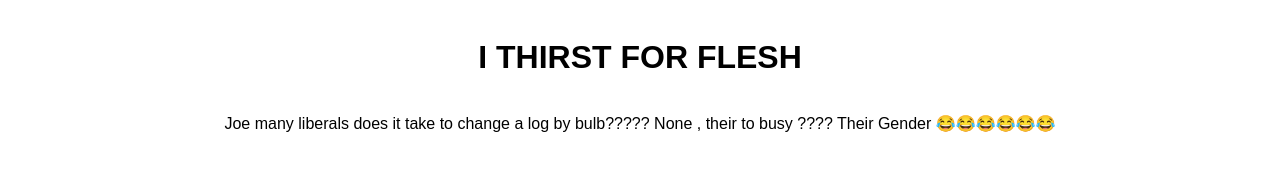
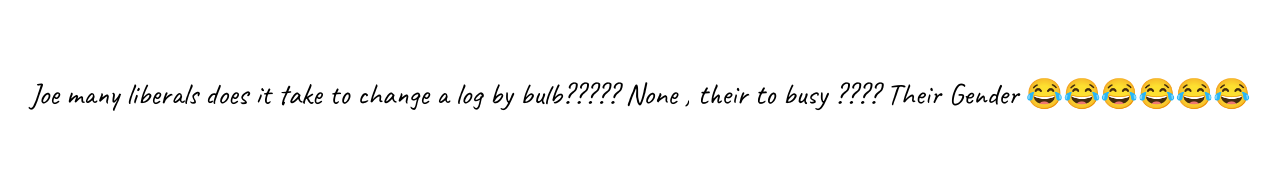
Before and after one commit to realeuan/realeuan.github.io, a plain HTML site: page index.html in a window 1280 px wide. Drawn offline with Linux system fonts and the light colour scheme.

Commit message:
font and that

```diff
--- a/index.html
+++ b/index.html
@@ -2,7 +2,16 @@
 <!-- THIS IS A EUAN MCKENNA WEBSITE -->
 <html>
 <head>
+  <link rel="stylesheet" href="https://fonts.googleapis.com/css?family=Caveat">
 <style>
+h1 {
+  font-size: 40px;
+}
+
+p {
+  font-size: 30px;
+}
+
 .item1 { grid-area: header; }
 .item2 { grid-area: menu; }
 .item3 { grid-area: main; }
@@ -24,13 +33,13 @@
 }
 body {
   margin: 3;
-  font-family: Arial, Helvetica, sans-serif;
+  font-family: Caveat, sans-serif;
 }
 </style>
 </head>
 <body>
 <div class="grid-container">
-  <div class="item1"><h1>I THIRST FOR FLESH</h1></div>
-  <div class="item3"><P>Joe many liberals does it take to change a log by bulb????? None , their to busy ???? Their Gender 😂😂😂😂😂😂</p></div>
+  <div class="item1"><b><h1></h1></b></div>
+  <div class="item3"><p>Joe many liberals does it take to change a log by bulb????? None , their to busy ???? Their Gender 😂😂😂😂😂😂</p></div>
 </div>
 </body>
```
